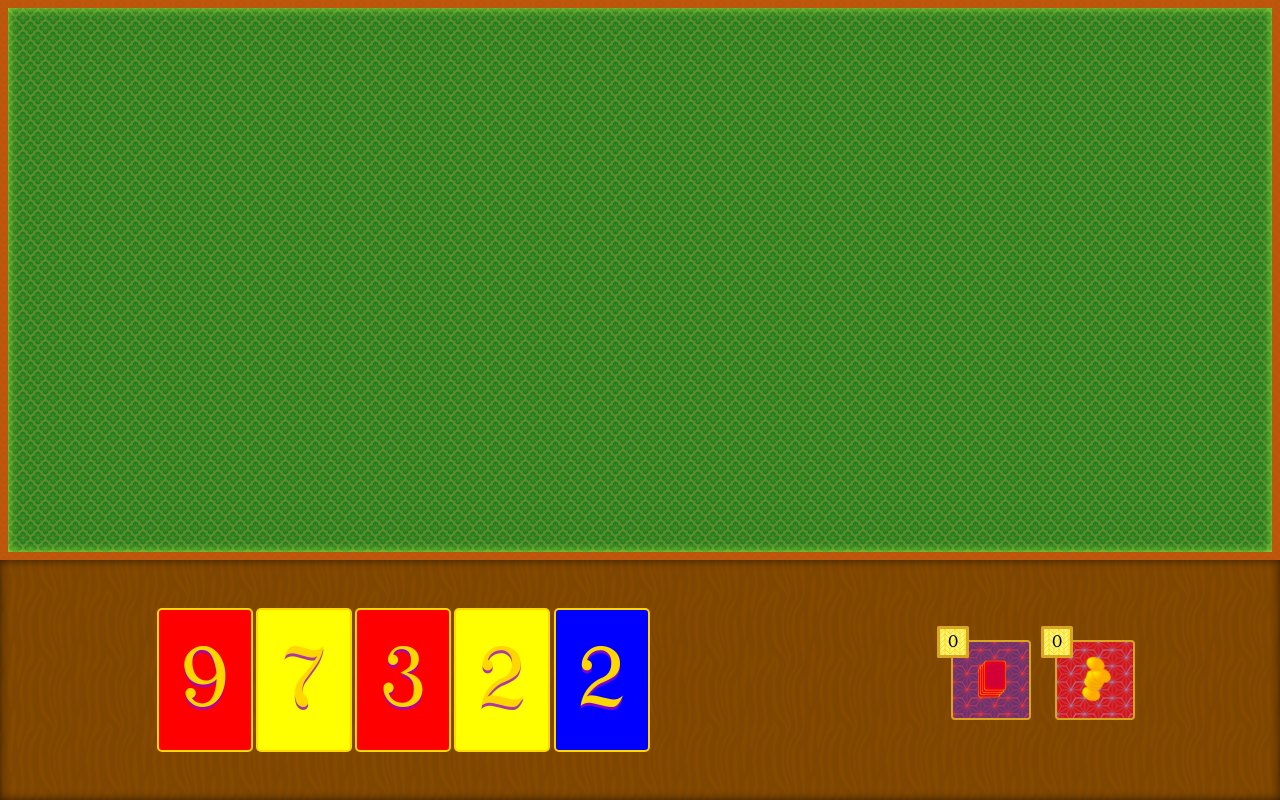
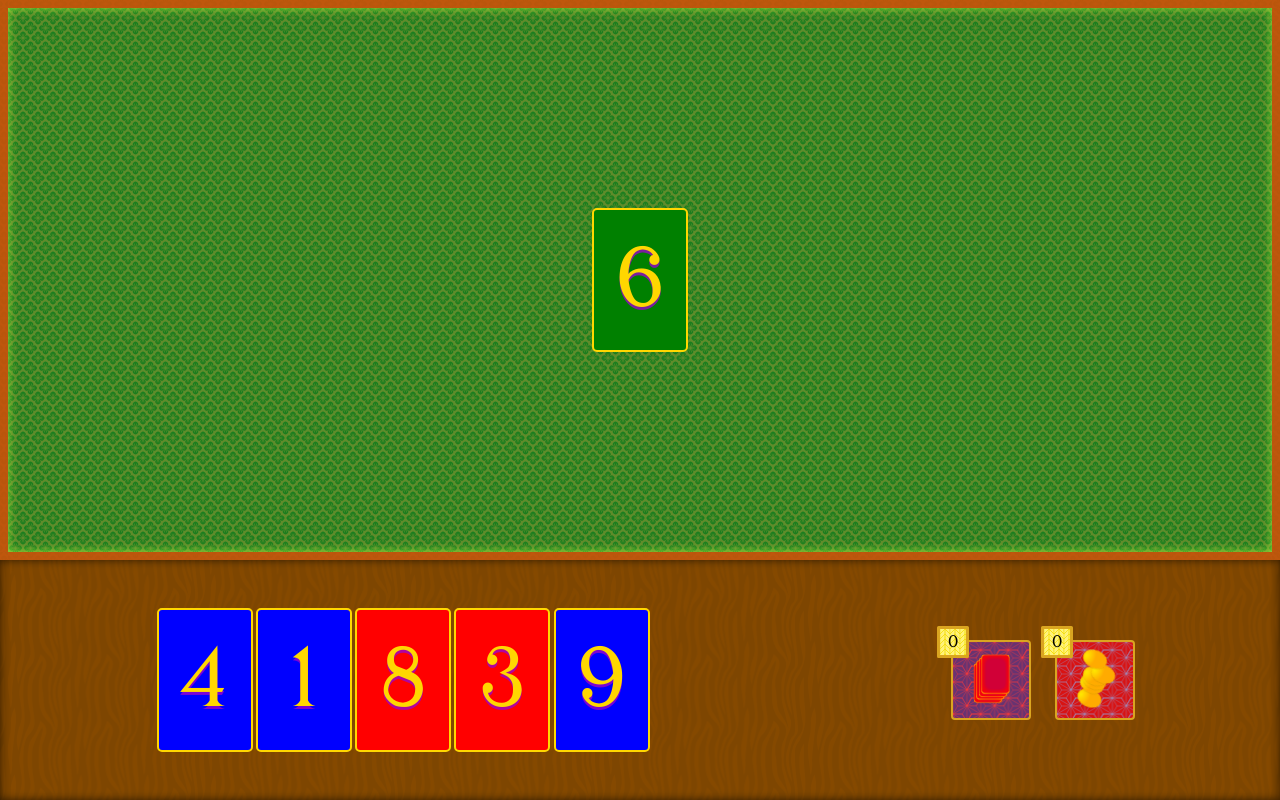
Before and after one commit to ichbinderbar/fish-client, a React (Vite) app: page / in a window 1280 px wide. Built offline with nearby package versions, Linux system fonts and the light colour scheme.

Commit message:
add turn and game over logic

```diff
--- a/src/App.jsx
+++ b/src/App.jsx
@@ -9,7 +9,7 @@
 import { initialShuffleDealFlip } from "./game/InitialShuffleDealFlip";
 import { switchActivePlayer } from "./game/SwitchActivePlayer";
 import opponentFishBot from "./game/OpponentFishBot";
-// import deal from "./game/Deal";
+import deal from "./game/Deal";
 import PlayerArea from "./components/PlayerArea/PlayerArea";
 import Table from "./components/Table/Table";
 import { Schools } from "./assets/data/Schools";
@@ -20,6 +20,8 @@
 } from "./game/PlayerObjects";
 import { useState, useEffect } from "react";
 import checkMatch from "./game/CheckMatch";
+import shuffle from "./game/Shuffle";
+import sell from "./game/Sell";
 
 function App() {
   // initialize state variables to manage game logic
@@ -28,8 +30,9 @@
   const [player, setPlayer] = useState(playerInState);
   const [opponent, setOpponent] = useState(opponentInState);
   const [selectedTableCards, setSelectedTableCards] = useState([]);
+  const [gameInitialized, setGameInitialized] = useState(false);
 
-  // set up game and state variables on mount
+  // set up game state variables on mount
   useEffect(() => {
     initialShuffleDealFlip({
       deck,
@@ -39,9 +42,10 @@
       opponent,
       setOpponent,
     });
+    setGameInitialized(true);
   }, []);
 
-  // Check if it's the opponent's turn and handle auto-play
+  // check if it's the opponent's turn and handle auto-play with a timeout
   useEffect(() => {
     if (opponent.isActive) {
       setTimeout(() => {
@@ -51,7 +55,62 @@
     }
   }, [opponent.isActive]);
 
-  // Handle player's card selection from hand
+  useEffect(() => {
+    if (gameInitialized) {
+      // Check if both hands are empty and deal new cards
+      if (player.hand.length === 0 && opponent.hand.length === 0) {
+        const { player: newPlayerHand, shuffledDeck: deckAfterPlayerDeal } =
+          deal(player, deck);
+        const { player: newOpponentHand, shuffledDeck: finalDeck } = deal(
+          opponent,
+          deckAfterPlayerDeal
+        );
+
+        setDeck(finalDeck);
+        setPlayer(newPlayerHand);
+        setOpponent(newOpponentHand);
+      }
+
+      // Check if the deck is empty
+      if (deck.length === 0) {
+        console.log("Deck is empty. Checking for winner.");
+
+        // Calculate coins earned
+        const playerCoins = (player.coins += sell(player.fishedCards));
+        const opponentCoins = (opponent.coins += sell(opponent.fishedCards));
+
+        setPlayer((prevPlayer) => ({
+          ...prevPlayer,
+          coins: prevPlayer.coins + playerCoins,
+          fishedCards: 0,
+        }));
+
+        setOpponent((prevOpponent) => ({
+          ...prevOpponent,
+          coins: prevOpponent.coins + opponentCoins,
+          fishedCards: 0,
+        }));
+
+        // Check for game over conditions
+        if (player.coins >= 20) {
+          console.log(`Game Over: Player wins with ${player.coins} coins!`);
+          // Optionally, you might want to reset or end the game here
+          return;
+        }
+        if (opponent.coins >= 20) {
+          console.log(`Game Over: Opponent wins with ${opponent.coins} coins!`);
+          // Optionally, you might want to reset or end the game here
+          return;
+        }
+        console.log("The game goes on.");
+        // Shuffle a new deck and update state
+        const newDeck = shuffle(Deck);
+        setDeck(newDeck);
+      }
+    }
+  }, [gameInitialized, player.hand.length, opponent.hand.length, deck]);
+
+  // handle player's card selection from hand
   const handleHandCardSelection = (card) => {
     // Only allow selection if the player is active
     if (!player.isActive) {
@@ -69,7 +128,7 @@
         .map((c) => c.number)
         .sort((a, b) => a - b);
 
-      // Simulate finding a valid combination
+      // Check for a valid combination
       const match = checkMatch(Schools, selectedNumbers);
 
       if (match.match) {
@@ -98,7 +157,11 @@
 
         // Move the last selected card (current `card`) to the table
         const updatedHand = player.hand.filter((c) => c !== card);
-        const updatedTable = [...table, card];
+        // Update table with the new card and set selected property to false for all cards
+        const updatedTable = [...table, card].map((tableCard) => ({
+          ...tableCard,
+          selected: false,
+        }));
 
         // Update the state with the card moved to the table
         setTable(updatedTable);
@@ -112,17 +175,21 @@
         return;
       }
     } else {
-      // Update player's hand and table
+      // update player's hand
       const updatedHand = player.hand.filter((c) => c !== card);
-      const updatedTable = [...table, card];
-
-      // Update state
+      // Update table with the new card and set selected property to false for all cards
+      const updatedTable = [...table, card].map((tableCard) => ({
+        ...tableCard,
+        selected: false,
+      }));
+      // update state
       setPlayer((prevPlayer) => ({
         ...prevPlayer,
         hand: updatedHand,
       }));
       setTable(updatedTable);
     }
+
     switchActivePlayer({ setPlayer, setOpponent });
   };
 
@@ -149,6 +216,7 @@
         handleTableCardSelection={handleTableCardSelection}
       />
       <PlayerArea
+        coins={player.coins}
         fishedCards={player.fishedCards}
         player={player}
         handleHandCardSelection={handleHandCardSelection}
--- a/src/components/CardsCollected/CardsCollectedCounter.jsx
+++ b/src/components/CardsCollected/CardsCollectedCounter.jsx
@@ -4,7 +4,7 @@
 export default function CardsCollectedCounter({ fishedCards }) {
   return (
     <div className="player-area__cards-collected">
-      <img className="deck-img" src={deckImg} alt="" />
+      <img className="player-area__cards-img" src={deckImg} alt="" />
       <div className="player-area__cards-collected-counter">{fishedCards}</div>
     </div>
   );
--- a/src/components/CardsCollected/CardsCollectedCounter.scss
+++ b/src/components/CardsCollected/CardsCollectedCounter.scss
@@ -36,4 +36,9 @@
     left: -1rem;
     align-items: center;
   }
+  &__cards-img {
+    width: 100%;
+    height: 100%;
+    animation: breathe 3s ease-in-out infinite;
+  }
 }
--- a/src/components/CoinsEarned/CoinsEarnedCounter.jsx
+++ b/src/components/CoinsEarned/CoinsEarnedCounter.jsx
@@ -1,11 +1,11 @@
 import "./CoinsEarnedCounter.scss";
 import deckImg from "../../assets/images/coin.svg";
 
-export default function CoinsEarnedCounter() {
+export default function CoinsEarnedCounter({ coins }) {
   return (
     <div className="player-area__coins-earned">
-      <img className="deck-img" src={deckImg} alt="" />
-      <div className="player-area__coins-earned-counter">0</div>
+      <img className="player-area__coins-img" src={deckImg} alt="" />
+      <div className="player-area__coins-earned-counter">{coins}</div>
     </div>
   );
 }
--- a/src/components/CoinsEarned/CoinsEarnedCounter.scss
+++ b/src/components/CoinsEarned/CoinsEarnedCounter.scss
@@ -36,4 +36,9 @@
     left: -1rem;
     align-items: center;
   }
+  &__coins-img {
+    width: 100%;
+    height: 100%;
+    animation: breathe 3s ease-in-out infinite;
+  }
 }
--- a/src/components/PlayerArea/PlayerArea.jsx
+++ b/src/components/PlayerArea/PlayerArea.jsx
@@ -7,6 +7,7 @@
   player,
   handleHandCardSelection,
   fishedCards,
+  coins,
 }) {
   return (
     <div className="player-area">
@@ -15,7 +16,7 @@
         <CardsCollectedCounter
           fishedCards={fishedCards}
         ></CardsCollectedCounter>
-        <CoinsEarnedCounter></CoinsEarnedCounter>
+        <CoinsEarnedCounter coins={coins}></CoinsEarnedCounter>
       </div>
     </div>
   );
--- a/src/components/Table/Table.scss
+++ b/src/components/Table/Table.scss
@@ -16,6 +16,12 @@
   min-width: 24rem;
   overflow: hidden;
   flex-wrap: wrap;
+  overflow: scroll;
+  scrollbar-width: none; /* For Firefox */
+  -ms-overflow-style: none; /* For IE and Edge */
+  &:-webkit-scrollbar {
+    display: none; /* For Chrome, Safari, and Opera */
+  }
   @include tablet {
   }
 }
--- a/src/game/Sell.js
+++ b/src/game/Sell.js
@@ -1,16 +1,5 @@
-export default function sell(player, opponent) {
-  function calculateCoins(fishedCards) {
-    if (fishedCards < 20) return 0;
-    let additionalCards = fishedCards - 20;
-    return 6 + Math.floor(additionalCards / 2);
-  }
-
-  // Calculate and add coins for player
-  player.coins += calculateCoins(player.fishedCards);
-
-  // Calculate and add coins for opponent
-  opponent.coins += calculateCoins(opponent.fishedCards);
-
-  console.log(`${activePlayer.id} has now ${activePlayer.coins} coins`);
-  console.log(`${inactivePlayer.id} has now ${inactivePlayer.coins} coins`);
+export default function sell(playerFishedCards) {
+  if (playerFishedCards < 20) return 0;
+  let additionalCards = playerFishedCards - 20;
+  return 6 + Math.floor(additionalCards / 2);
 }
--- a/src/main.jsx
+++ b/src/main.jsx
@@ -1,10 +1,9 @@
 import { StrictMode } from "react";
 import { createRoot } from "react-dom/client";
 import App from "./App.jsx";
-import "./index.scss";
 
 createRoot(document.getElementById("root")).render(
-  // <StrictMode>
-  <App />
-  // </StrictMode>
+  <StrictMode>
+    <App />
+  </StrictMode>
 );
--- a/src/styles/partials/_globals.scss
+++ b/src/styles/partials/_globals.scss
@@ -1,3 +1,15 @@
+@keyframes breathe {
+  0% {
+    transform: scale(1);
+  }
+  50% {
+    transform: scale(1.4);
+  }
+  100% {
+    transform: scale(1);
+  }
+}
+
 body {
   font-family: "Modern Antiqua";
 }
```
Also changed, not shown: src/index.scss (deleted).
